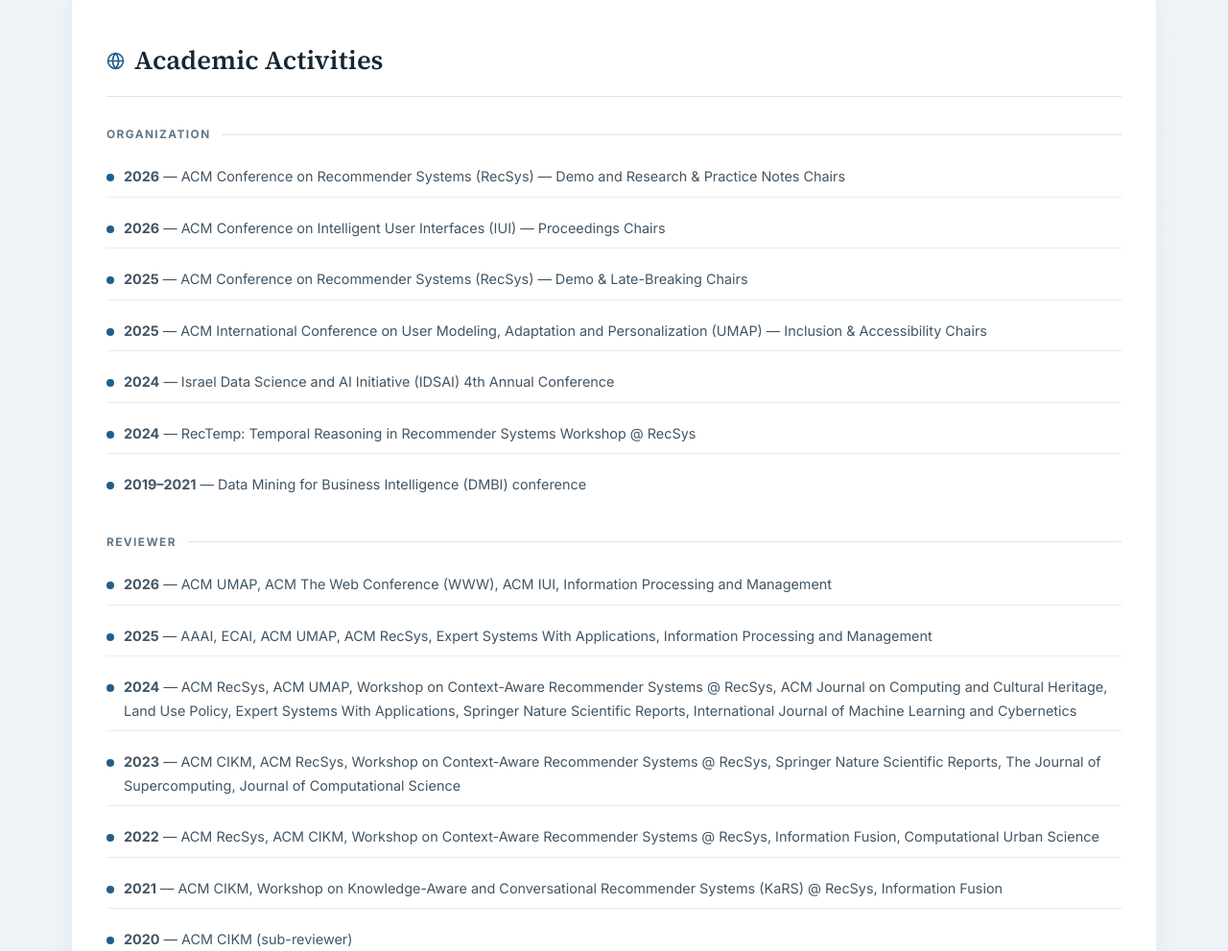
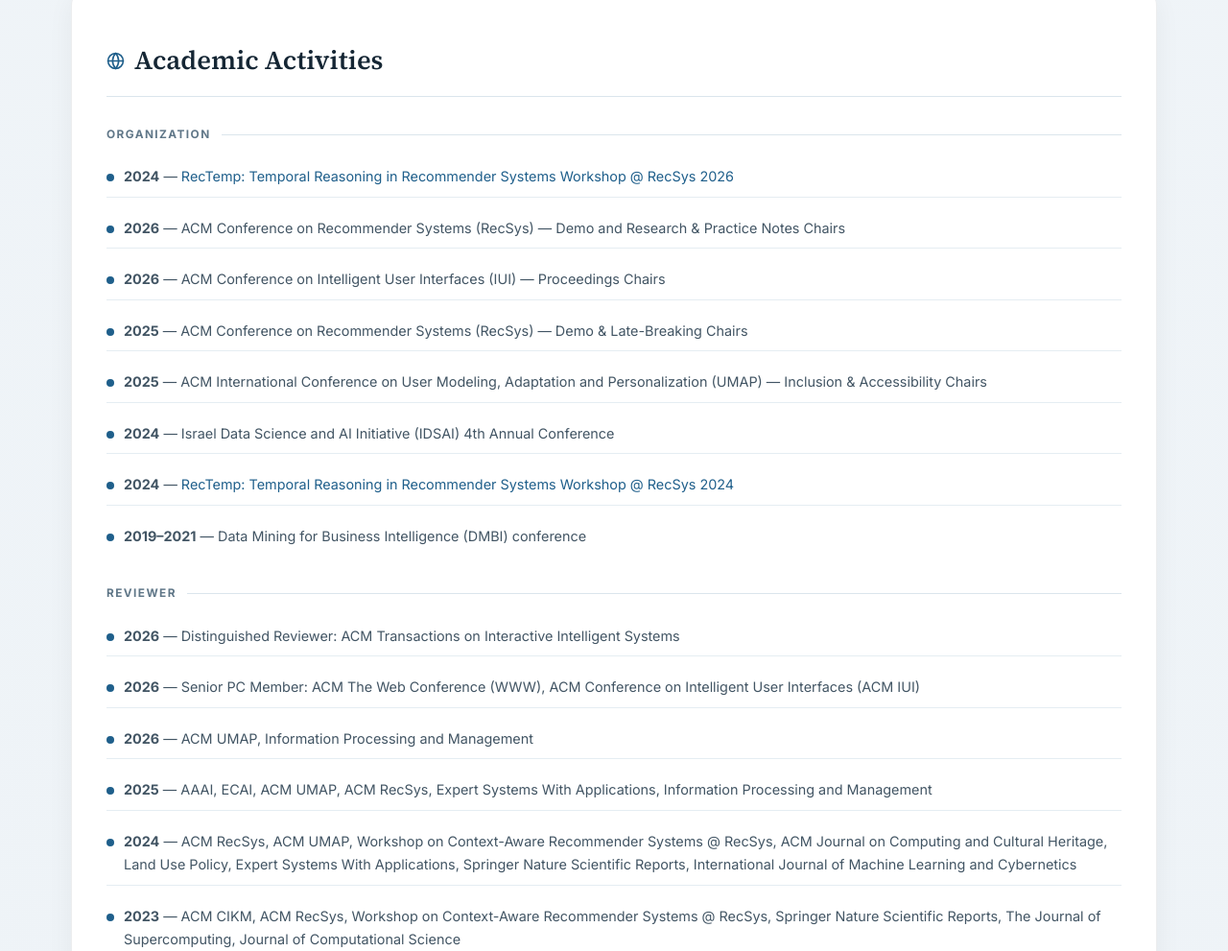
Before and after one commit to adirsolo/adirsolo.github.io, a plain HTML site: page index.html in a window 1280 px wide. Shown: the part 10079-11070 px from the top of the page at 96% size. Drawn offline with Linux system fonts and the light colour scheme.

Commit message:
Add files via upload

```diff
--- a/index.html
+++ b/index.html
@@ -811,17 +811,20 @@
       </h2>
 <div class="sub-label">Organization</div>
 <div class="svc-list">
+<div class="svc-item"><span class="svc-dot"></span><span><strong>2024</strong> — <a href="https://rectemp.com/" target="_blank">RecTemp: Temporal Reasoning in Recommender Systems Workshop @ RecSys 2026</a> </span></div>
 <div class="svc-item"><span class="svc-dot"></span><span><strong>2026</strong> — ACM Conference on Recommender Systems (RecSys) — Demo and Research &amp; Practice Notes Chairs</span></div>
 <div class="svc-item"><span class="svc-dot"></span><span><strong>2026</strong> — ACM Conference on Intelligent User Interfaces (IUI) — Proceedings Chairs</span></div>
 <div class="svc-item"><span class="svc-dot"></span><span><strong>2025</strong> — ACM Conference on Recommender Systems (RecSys) — Demo &amp; Late-Breaking Chairs</span></div>
 <div class="svc-item"><span class="svc-dot"></span><span><strong>2025</strong> — ACM International Conference on User Modeling, Adaptation and Personalization (UMAP) — Inclusion &amp; Accessibility Chairs</span></div>
 <div class="svc-item"><span class="svc-dot"></span><span><strong>2024</strong> — Israel Data Science and AI Initiative (IDSAI) 4th Annual Conference</span></div>
-<div class="svc-item"><span class="svc-dot"></span><span><strong>2024</strong> — RecTemp: Temporal Reasoning in Recommender Systems Workshop @ RecSys</span></div>
+<div class="svc-item"><span class="svc-dot"></span><span><strong>2024</strong> — <a href="https://sites.google.com/view/rectemp/comitee?authuser=0" target="_blank">RecTemp: Temporal Reasoning in Recommender Systems Workshop @ RecSys 2024</a> </span></div>
 <div class="svc-item"><span class="svc-dot"></span><span><strong>2019–2021</strong> — Data Mining for Business Intelligence (DMBI) conference</span></div>
 </div>
 <div class="sub-label">Reviewer</div>
 <div class="svc-list">
-<div class="svc-item"><span class="svc-dot"></span><span><strong>2026</strong> — ACM UMAP, ACM The Web Conference (WWW), ACM IUI, Information Processing and Management</span></div>
+    <div class="svc-item"><span class="svc-dot"></span><span><strong>2026</strong> — Distinguished Reviewer: ACM Transactions on Interactive Intelligent Systems</span></div>
+    <div class="svc-item"><span class="svc-dot"></span><span><strong>2026</strong> — Senior PC Member: ACM The Web Conference (WWW), ACM Conference on Intelligent User Interfaces (ACM IUI)</span></div>
+    <div class="svc-item"><span class="svc-dot"></span><span><strong>2026</strong> — ACM UMAP, Information Processing and Management</span></div>
     <div class="svc-item"><span class="svc-dot"></span><span><strong>2025</strong> — AAAI, ECAI, ACM UMAP, ACM RecSys, Expert Systems With Applications, Information Processing and Management</span></div>
     <div class="svc-item"><span class="svc-dot"></span><span><strong>2024</strong> — ACM RecSys, ACM UMAP, Workshop on Context-Aware Recommender Systems @ RecSys, ACM Journal on Computing and Cultural Heritage, Land Use Policy, Expert Systems With Applications, Springer Nature Scientific Reports, International Journal of Machine Learning and Cybernetics</span></div>
     <div class="svc-item"><span class="svc-dot"></span><span><strong>2023</strong> — ACM CIKM, ACM RecSys, Workshop on Context-Aware Recommender Systems @ RecSys, Springer Nature Scientific Reports, The Journal of Supercomputing, Journal of Computational Science</span></div>
```
Lines whose indentation alone changed are shown as unchanged.
